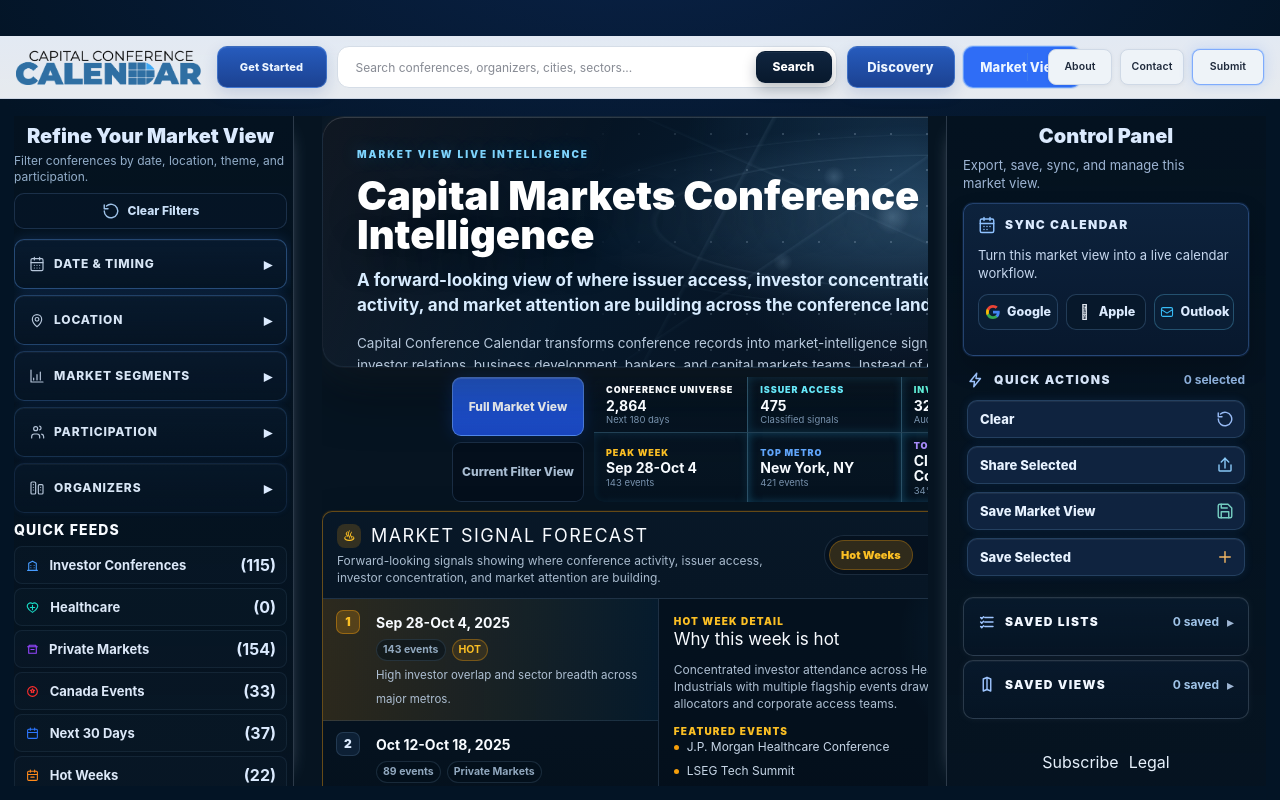
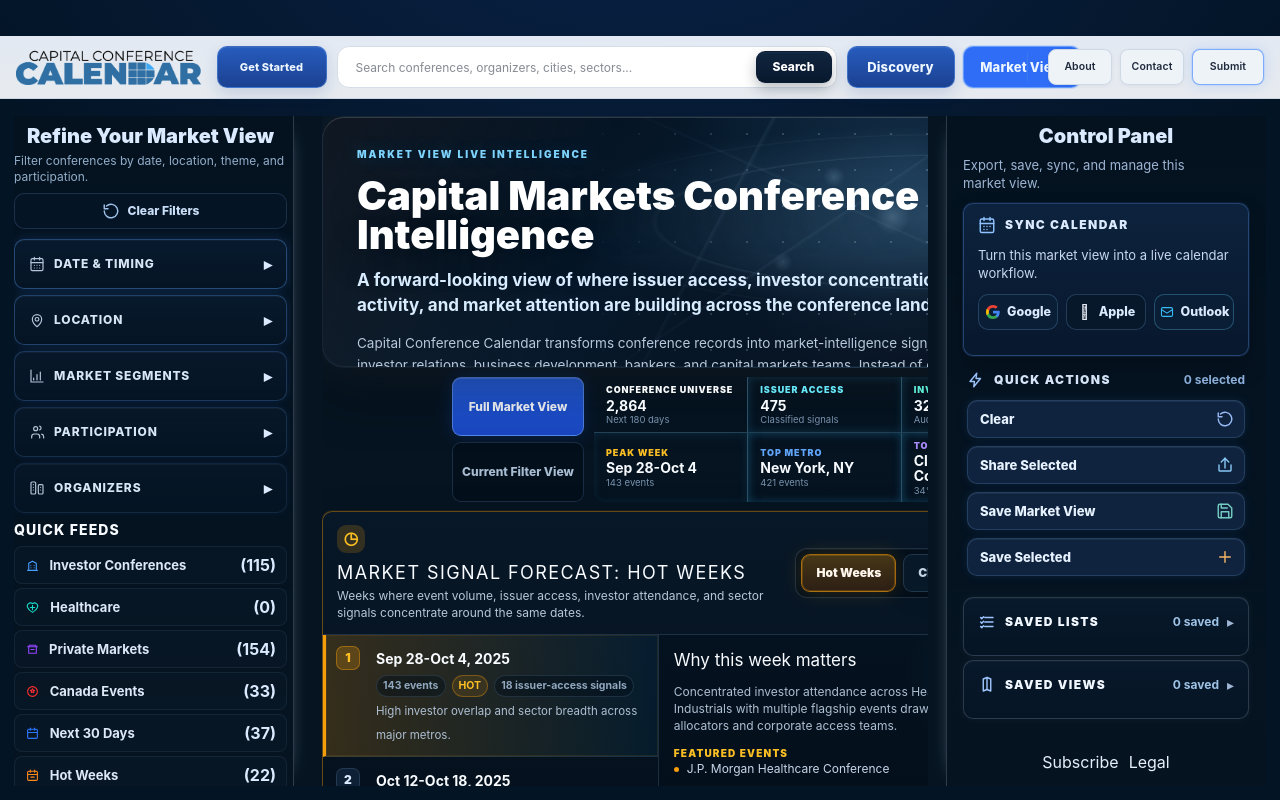
Before and after one commit to Capitalconferencecalendar/capital-conference-calendar, a Next.js app: page /preview/market-view-v3 in a window 1280 px wide. Built offline with nearby package versions, Linux system fonts and the light colour scheme.

Commit message:
Refine Market View V3 signal forecast module

```diff
--- a/app/preview/market-view-v3/MarketViewV3PreviewClient.tsx
+++ b/app/preview/market-view-v3/MarketViewV3PreviewClient.tsx
@@ -26,6 +26,23 @@ const kpis = [
   ["Top Focus", "Clinical & Commercial", "34% of events"],
 ];
 
+type ForecastMode = "hotWeeks" | "clusters";
+
+const forecastModes: Record<ForecastMode, { label: string; title: string; description: string; icon: string }> = {
+  hotWeeks: {
+    label: "Hot Weeks",
+    title: "Market Signal Forecast: Hot Weeks",
+    description: "Weeks where event volume, issuer access, investor attendance, and sector signals concentrate around the same dates.",
+    icon: "◷",
+  },
+  clusters: {
+    label: "Cluster Forecast",
+    title: "Market Signal Forecast: Cluster Forecast",
+    description: "Metro, timing, sector, focus, and access signals that suggest concentrated conference activity, not just raw city volume.",
+    icon: "◎",
+  },
+};
+
 const hotWeeks = [
   {
     week: "Sep 28-Oct 4, 2025",
@@ -36,11 +53,12 @@ const hotWeeks = [
     summary: "High investor overlap and sector breadth across major metros.",
     detail: "Concentrated investor attendance across Healthcare, Tech, and Industrials with multiple flagship events drawing senior allocators and corporate access teams.",
     eventsIncluded: "J.P. Morgan Healthcare Conference · LSEG Tech Summit · BofA Industrials Conference · Needham Growth Conference",
+    supportingContext: "Issuer access and investor concentration are the lead signals. Meeting-day context is secondary.",
   },
-  { week: "Oct 12-Oct 18, 2025", events: "89 events", theme: "Financial Services", focus: "Private Markets", signal: "12 investor-relevant signals", summary: "Capital formation and fund strategy activity rises together." },
-  { week: "Nov 9-Nov 15, 2025", events: "76 events", theme: "Technology", focus: "Growth Equity", signal: "10 issuer-access signals", summary: "Public-company and private-growth signals overlap." },
-  { week: "Oct 26-Nov 1, 2025", events: "68 events", theme: "Real Estate", focus: "Sponsor Visibility", signal: "9 deal/BD signals", summary: "Real estate and infrastructure forums compress into one window." },
-  { week: "Nov 16-Nov 22, 2025", events: "61 events", theme: "Energy", focus: "Industrials", signal: "8 banker-relevant signals", summary: "Energy transition and industrial access signals cluster late in the month." },
+  { week: "Oct 12-Oct 18, 2025", events: "89 events", theme: "Financial Services", focus: "Private Markets", signal: "12 investor-relevant signals", summary: "Capital formation and fund strategy activity rises together.", detail: "Private-markets and financial-services programming compresses into a tighter forward window with investor relevance and banker-facing signal overlap.", eventsIncluded: "Private Markets Forum · Capital Formation Summit · Financial Services Investor Day", supportingContext: "Capital formation and investor concentration are the lead signals. Travel timing is not the primary readout." },
+  { week: "Nov 9-Nov 15, 2025", events: "76 events", theme: "Technology", focus: "Growth Equity", signal: "10 issuer-access signals", summary: "Public-company and private-growth signals overlap.", detail: "Technology, growth equity, and public-company programming align in a visible forward window with stronger sector-intelligence and issuer-access signals.", eventsIncluded: "Growth Equity Summit · Software Investor Forum · Public Company Tech Forum", supportingContext: "Sector breadth and issuer access are the lead signals. Meeting-day context is secondary." },
+  { week: "Oct 26-Nov 1, 2025", events: "68 events", theme: "Real Estate", focus: "Sponsor Visibility", signal: "9 deal/BD signals", summary: "Real estate and infrastructure forums compress into one window.", detail: "Real estate, infrastructure, and sponsor-visible events appear in the same market window, creating a stronger BD and banker-relevance signal.", eventsIncluded: "Real Estate Capital Forum · Infrastructure Finance Summit · Sponsor Visibility Forum", supportingContext: "Sponsor visibility and relationship density are the lead signals. Travel planning is supporting context only." },
+  { week: "Nov 16-Nov 22, 2025", events: "61 events", theme: "Energy", focus: "Industrials", signal: "8 banker-relevant signals", summary: "Energy transition and industrial access signals cluster late in the month.", detail: "Energy transition and industrials programming builds late-month market attention with banker relevance and sector-intelligence overlap.", eventsIncluded: "Energy Transition Forum · Industrials Investor Summit · Infrastructure Access Day", supportingContext: "Banker relevance and sector intelligence are the lead signals. Meeting-day context is secondary." },
 ];
 
 const clusters = [
@@ -54,11 +72,12 @@ const clusters = [
     detail: "Events occur in the same metro and week and share Healthcare, Institutional Investor, and Issuer Access signals.",
     cities: "New York · Jersey City · Stamford",
     eventsIncluded: "J.P. Morgan Healthcare Conference · Barclays Healthcare · TD Cowen Healthcare Innovation Summit",
+    supportingContext: "Potential private-meeting days may exist between related events, but meeting-day context is secondary to the cluster signal.",
   },
-  { metro: "Boston, MA", events: "22 events", type: "Innovation Cluster", window: "Oct 12-Oct 18", signals: "Biotech · Growth Companies · Investor-Heavy", summary: "Biotech and growth-company forums align with investor-heavy programming." },
-  { metro: "San Francisco, CA", events: "19 events", type: "Tech & AI Cluster", window: "Oct 13-Oct 17", signals: "AI / Software · Sponsor Visibility · Investor Relevance", summary: "Software, AI, and growth equity activity concentrates." },
-  { metro: "Chicago, IL", events: "15 events", type: "Industrials Cluster", window: "Oct 26-Nov 1", signals: "Industrials · Infrastructure · Banker Relevance", summary: "Industrial and infrastructure meetings compress into one market window." },
-  { metro: "Dallas-Fort Worth", events: "12 events", type: "Deal / BD Cluster", window: "Nov 16-Nov 20", signals: "Private Markets · Sponsor Visibility · BD Coverage", summary: "Sponsor, advisor, and private-markets activity shows a shared commercial reason to watch." },
+  { metro: "Boston, MA", events: "22 events", type: "Innovation Cluster", window: "Oct 12-Oct 18", signals: "Biotech · Growth Companies · Investor-Heavy", summary: "Biotech and growth-company forums align with investor-heavy programming.", detail: "Biotech, growth-company, and investor-heavy programming align around the Boston/Cambridge market, creating a stronger sector-intelligence cluster than simple event count.", cities: "Boston · Cambridge", eventsIncluded: "Biotech Growth Forum · Healthcare Innovation Summit · Growth Company Investor Day", supportingContext: "Investor concentration and sector intelligence are the lead signals. Meeting-day context is secondary." },
+  { metro: "San Francisco, CA", events: "19 events", type: "Tech & AI Cluster", window: "Oct 13-Oct 17", signals: "AI / Software · Sponsor Visibility · Investor Relevance", summary: "Software, AI, and growth equity activity concentrates.", detail: "Software, AI, and growth-equity events share timing and market focus across the Bay Area, increasing investor relevance and sponsor visibility.", cities: "San Francisco · Palo Alto · San Jose", eventsIncluded: "AI Software Summit · Growth Equity Forum · Technology Investor Conference", supportingContext: "Investor relevance and sponsor visibility are the lead signals. Travel timing is supporting context only." },
+  { metro: "Chicago, IL", events: "15 events", type: "Industrials Cluster", window: "Oct 26-Nov 1", signals: "Industrials · Infrastructure · Banker Relevance", summary: "Industrial and infrastructure meetings compress into one market window.", detail: "Industrial and infrastructure programming shares timing, category, and banker relevance, creating a clearer capital-markets cluster.", cities: "Chicago · Rosemont", eventsIncluded: "Industrials Investor Summit · Infrastructure Finance Forum · Manufacturing Outlook Conference", supportingContext: "Banker relevance and market coverage are the lead signals. Meeting-day context is secondary." },
+  { metro: "Dallas-Fort Worth", events: "12 events", type: "Deal / BD Cluster", window: "Nov 16-Nov 20", signals: "Private Markets · Sponsor Visibility · BD Coverage", summary: "Sponsor, advisor, and private-markets activity shows a shared commercial reason to watch.", detail: "Private-markets and sponsor-visible programming shares timing and audience signals across Dallas-Fort Worth, producing a stronger BD opportunity cluster.", cities: "Dallas · Fort Worth · Plano", eventsIncluded: "Private Markets Forum · Sponsor BD Summit · Advisor Coverage Day", supportingContext: "Sponsor visibility and BD opportunity are the lead signals. Meeting-day context is secondary." },
 ];
 
 const sectors = [["Healthcare", 42], ["Financial Services", 31], ["Technology", 28], ["Real Estate", 23], ["Energy Transition", 18]];
@@ -186,7 +205,9 @@ function CalendarBrandGlyph({ brand }: { brand: "google" | "apple" | "outlook" }
 
 export default function MarketViewV3PreviewClient() {
   const [primaryMetro, setPrimaryMetro] = useState("");
-  const [signalTab, setSignalTab] = useState<"hotWeeks" | "clusters">("hotWeeks");
+  const [signalTab, setSignalTab] = useState<ForecastMode>("hotWeeks");
+  const [selectedHotWeekIndex, setSelectedHotWeekIndex] = useState(0);
+  const [selectedClusterIndex, setSelectedClusterIndex] = useState(0);
 
   useEffect(() => {
     try {
@@ -213,9 +234,10 @@ export default function MarketViewV3PreviewClient() {
     }
   };
 
-  const activeHotWeek = hotWeeks[0];
-  const activeCluster = clusters[0];
+  const activeHotWeek = hotWeeks[selectedHotWeekIndex] ?? hotWeeks[0];
+  const activeCluster = clusters[selectedClusterIndex] ?? clusters[0];
   const isHotSignal = signalTab === "hotWeeks";
+  const activeForecastMode = forecastModes[signalTab];
 
   return (
     <div className="v3-page">
@@ -260,22 +282,22 @@ export default function MarketViewV3PreviewClient() {
         .v3-signal-forecast { position: relative; z-index: 1; overflow: hidden; display: grid; grid-template-rows: auto minmax(300px,auto); min-height: 354px; padding: 0; border-radius: 10px; border: 1px solid rgba(121,158,197,.26); background: linear-gradient(180deg,rgba(8,24,40,.98),rgba(5,17,30,.98)); box-shadow: 0 18px 42px rgba(0,0,0,.26), inset 0 1px 0 rgba(255,255,255,.05); }
         .v3-signal-forecast.hot { border-color: rgba(245,158,11,.4); box-shadow: 0 0 0 1px rgba(245,158,11,.08), 0 18px 42px rgba(0,0,0,.26); }
         .v3-signal-forecast.cluster { border-color: rgba(139,92,246,.44); box-shadow: 0 0 0 1px rgba(34,211,238,.08), 0 18px 42px rgba(0,0,0,.26); }
-        .v3-signal-head { padding: 12px 14px; display: grid; grid-template-columns: minmax(0,1fr) auto; gap: 14px; align-items: center; border-bottom: 1px solid rgba(125,162,199,.2); }
+        .v3-signal-head { padding: 13px 14px; display: grid; grid-template-columns: minmax(0,1fr) auto; gap: 14px; align-items: center; border-bottom: 1px solid rgba(125,162,199,.2); }
         .v3-signal-titleline { display: flex; align-items: center; gap: 10px; flex-wrap: wrap; }
-        .v3-signal-icon { width: 24px; height: 24px; border-radius: 8px; display: inline-flex; align-items: center; justify-content: center; color: #f8fbff; font-size: 14px; font-weight: 900; }
+        .v3-signal-icon { width: 28px; height: 28px; border-radius: 9px; display: inline-flex; align-items: center; justify-content: center; color: #f8fbff; font-size: 17px; font-weight: 900; }
         .hot .v3-signal-icon { background: rgba(245,158,11,.18); color: #fbbf24; }
         .cluster .v3-signal-icon { background: rgba(124,58,237,.2); color: #c4b5fd; }
         .v3-signal-head h2 { font-size: 18px; letter-spacing: .08em; text-transform: uppercase; }
-        .v3-signal-head p { margin-top: 4px; max-width: 760px; color: #a9bbce; font-size: 12px; }
-        .v3-signal-tabs { display: inline-flex; gap: 6px; padding: 4px; border-radius: 999px; background: rgba(3,12,23,.46); border: 1px solid rgba(125,162,199,.18); }
-        .v3-signal-tabs button { height: 30px; border: 0; border-radius: 999px; padding: 0 12px; background: transparent; color: #91a8bf; font-size: 11px; font-weight: 900; cursor: pointer; }
-        .v3-signal-tabs button.is-active.hot { background: rgba(245,158,11,.18); color: #fbbf24; box-shadow: inset 0 0 0 1px rgba(245,158,11,.3); }
-        .v3-signal-tabs button.is-active.cluster { background: rgba(99,102,241,.2); color: #c4b5fd; box-shadow: inset 0 0 0 1px rgba(125,211,252,.22); }
+        .v3-signal-head p { margin-top: 5px; max-width: 760px; color: #b7c7d9; font-size: 12px; line-height: 1.38; }
+        .v3-signal-tabs { display: inline-flex; gap: 7px; padding: 5px; border-radius: 12px; background: rgba(3,12,23,.6); border: 1px solid rgba(125,162,199,.22); box-shadow: inset 0 1px 0 rgba(255,255,255,.04); }
+        .v3-signal-tabs button { min-height: 38px; border: 1px solid rgba(125,162,199,.22); border-radius: 9px; padding: 0 14px; background: rgba(9,27,45,.78); color: #c4d2e2; font-size: 12px; font-weight: 950; cursor: pointer; box-shadow: 0 8px 20px rgba(0,0,0,.12); }
+        .v3-signal-tabs button.is-active.hot { background: linear-gradient(180deg,rgba(245,158,11,.28),rgba(126,62,8,.34)); color: #fff7ed; border-color: rgba(245,158,11,.58); box-shadow: inset 0 0 0 1px rgba(245,158,11,.22), 0 0 20px rgba(245,158,11,.18); }
+        .v3-signal-tabs button.is-active.cluster { background: linear-gradient(180deg,rgba(99,102,241,.32),rgba(34,211,238,.14)); color: #f5f3ff; border-color: rgba(167,139,250,.58); box-shadow: inset 0 0 0 1px rgba(125,211,252,.16), 0 0 20px rgba(99,102,241,.2); }
         .v3-signal-body { display: grid; grid-template-columns: minmax(320px,.92fr) minmax(360px,1.08fr); gap: 0; min-height: 300px; background: rgba(3,12,23,.18); }
-        .v3-signal-list { border-right: 1px solid rgba(125,162,199,.2); max-height: 430px; overflow: auto; }
-        .v3-signal-item { width: 100%; border: 0; border-bottom: 1px solid rgba(117,153,190,.16); background: transparent; color: #dbeafe; text-align: left; padding: 11px 13px; display: grid; grid-template-columns: 30px minmax(0,1fr); gap: 10px; cursor: pointer; }
-        .v3-signal-item.is-active { background: linear-gradient(90deg,rgba(245,158,11,.16),rgba(14,165,233,.06)); }
-        .cluster .v3-signal-item.is-active { background: linear-gradient(90deg,rgba(124,58,237,.18),rgba(34,211,238,.07)); }
+        .v3-signal-list { border-right: 1px solid rgba(125,162,199,.2); max-height: 330px; overflow-y: auto; overflow-x: hidden; scrollbar-color: rgba(125,211,252,.28) transparent; scrollbar-width: thin; }
+        .v3-signal-item { width: 100%; border: 0; border-left: 3px solid transparent; border-bottom: 1px solid rgba(117,153,190,.16); background: transparent; color: #dbeafe; text-align: left; padding: 11px 13px 11px 10px; display: grid; grid-template-columns: 30px minmax(0,1fr); gap: 10px; cursor: pointer; }
+        .v3-signal-item.is-active { background: linear-gradient(90deg,rgba(245,158,11,.2),rgba(14,165,233,.07)); border-left-color: #f59e0b; box-shadow: inset 0 0 0 1px rgba(245,158,11,.1); }
+        .cluster .v3-signal-item.is-active { background: linear-gradient(90deg,rgba(124,58,237,.22),rgba(34,211,238,.08)); border-left-color: #a78bfa; box-shadow: inset 0 0 0 1px rgba(167,139,250,.12); }
         .v3-rank { width: 24px; height: 24px; border-radius: 7px; display: inline-flex; align-items: center; justify-content: center; font-size: 12px; font-weight: 900; background: rgba(15,35,56,.9); border: 1px solid rgba(125,162,199,.2); color: #dbeafe; }
         .hot .v3-signal-item.is-active .v3-rank { background: rgba(245,158,11,.22); border-color: rgba(245,158,11,.42); color: #fbbf24; }
         .cluster .v3-signal-item.is-active .v3-rank { background: rgba(124,58,237,.24); border-color: rgba(167,139,250,.42); color: #c4b5fd; }
@@ -284,7 +306,7 @@ export default function MarketViewV3PreviewClient() {
         .v3-signal-meta span { border: 1px solid rgba(125,162,199,.18); background: rgba(4,15,27,.48); border-radius: 999px; padding: 2px 6px; }
         .v3-hot-tag { color: #fbbf24 !important; border-color: rgba(245,158,11,.34) !important; background: rgba(245,158,11,.12) !important; }
         .v3-signal-reason { margin-top: 6px; color: #aebfd2; font-size: 11.5px; line-height: 1.35; }
-        .v3-signal-detail { padding: 15px; display: grid; align-content: start; gap: 12px; background: radial-gradient(circle at 92% 12%,rgba(56,189,248,.12),transparent 26%), rgba(4,14,26,.36); }
+        .v3-signal-detail { max-height: 330px; overflow-y: auto; overflow-x: hidden; padding: 15px; display: grid; align-content: start; gap: 12px; background: radial-gradient(circle at 92% 12%,rgba(56,189,248,.12),transparent 26%), rgba(4,14,26,.36); scrollbar-color: rgba(125,211,252,.28) transparent; scrollbar-width: thin; }
         .v3-signal-detail h3 { font-size: 17px; color: #f8fbff; }
         .v3-feature-list { display: grid; gap: 7px; color: #c7d6e7; font-size: 12px; line-height: 1.35; }
         .v3-feature-list div { display: flex; gap: 8px; }
@@ -467,14 +489,22 @@ export default function MarketViewV3PreviewClient() {
             <div className="v3-signal-head">
               <div>
                 <div className="v3-signal-titleline">
-                  <span className="v3-signal-icon">{isHotSignal ? "♨" : "◎"}</span>
-                  <h2>Market Signal Forecast</h2>
+                  <span className="v3-signal-icon">{activeForecastMode.icon}</span>
+                  <h2>{activeForecastMode.title}</h2>
                 </div>
-                <p>Forward-looking signals showing where conference activity, issuer access, investor concentration, and market attention are building.</p>
+                <p>{activeForecastMode.description}</p>
               </div>
               <div className="v3-signal-tabs" aria-label="Market Signal Forecast tabs">
-                <button type="button" className={isHotSignal ? "is-active hot" : ""} onClick={() => setSignalTab("hotWeeks")}>Hot Weeks</button>
-                <button type="button" className={!isHotSignal ? "is-active cluster" : ""} onClick={() => setSignalTab("clusters")}>Cluster Forecast</button>
+                {(Object.entries(forecastModes) as [ForecastMode, (typeof forecastModes)[ForecastMode]][]).map(([mode, config]) => (
+                  <button
+                    type="button"
+                    key={mode}
+                    className={signalTab === mode ? `is-active ${mode === "hotWeeks" ? "hot" : "cluster"}` : ""}
+                    onClick={() => setSignalTab(mode)}
+                  >
+                    {config.label}
+                  </button>
+                ))}
               </div>
             </div>
 
@@ -482,17 +512,17 @@ export default function MarketViewV3PreviewClient() {
               <div className="v3-signal-list">
                 {isHotSignal
                   ? hotWeeks.map((row, index) => (
-                    <button type="button" className={`v3-signal-item ${index === 0 ? "is-active" : ""}`} key={row.week}>
+                    <button type="button" className={`v3-signal-item ${index === selectedHotWeekIndex ? "is-active" : ""}`} key={row.week} onClick={() => setSelectedHotWeekIndex(index)}>
                       <span className="v3-rank">{index + 1}</span>
                       <span>
                         <strong>{row.week}</strong>
-                        <span className="v3-signal-meta"><span>{row.events}</span><span className={index === 0 ? "v3-hot-tag" : ""}>{index === 0 ? "HOT" : row.focus}</span></span>
+                        <span className="v3-signal-meta"><span>{row.events}</span><span className={index === selectedHotWeekIndex ? "v3-hot-tag" : ""}>{index === 0 ? "HOT" : row.focus}</span><span>{row.signal}</span></span>
                         <span className="v3-signal-reason">{row.summary}</span>
                       </span>
                     </button>
                   ))
                   : clusters.map((row, index) => (
-                    <button type="button" className={`v3-signal-item ${index === 0 ? "is-active" : ""}`} key={row.metro}>
+                    <button type="button" className={`v3-signal-item ${index === selectedClusterIndex ? "is-active" : ""}`} key={row.metro} onClick={() => setSelectedClusterIndex(index)}>
                       <span className="v3-rank">{index + 1}</span>
                       <span>
                         <strong>{row.metro}</strong>
@@ -505,14 +535,13 @@ export default function MarketViewV3PreviewClient() {
 
               <div className="v3-signal-detail">
                 <div>
-                  <div className="v3-detail-label">{isHotSignal ? "Hot Week Detail" : "Cluster Detail"}</div>
-                  <h3>{isHotSignal ? "Why this week is hot" : "Why this is a cluster"}</h3>
+                  <h3>{isHotSignal ? "Why this week matters" : "Why this cluster matters"}</h3>
                 </div>
-                <p>{isHotSignal ? activeHotWeek.detail : `${activeCluster.detail ?? activeCluster.summary} This is stronger than simple city volume.`}</p>
+                <p>{isHotSignal ? activeHotWeek.detail : activeCluster.detail}</p>
 
                 {!isHotSignal ? (
                   <div>
-                    <div className="v3-detail-label">Cities included</div>
+                    <div className="v3-detail-label">Cities Included</div>
                     <p>{activeCluster.cities ?? activeCluster.metro}</p>
                   </div>
                 ) : null}
@@ -542,6 +571,11 @@ export default function MarketViewV3PreviewClient() {
                     ].map(([label, value]) => <div className="v3-metric-cell" key={label}><span>{label}</span><strong>{value}</strong></div>)}
                   </div>
                 )}
+
+                <div>
+                  <div className="v3-detail-label">Supporting Context</div>
+                  <p>{isHotSignal ? activeHotWeek.supportingContext : activeCluster.supportingContext}</p>
+                </div>
 
                 <OpenLink>{isHotSignal ? "View all hot weeks →" : "View all clusters →"}</OpenLink>
               </div>
```
